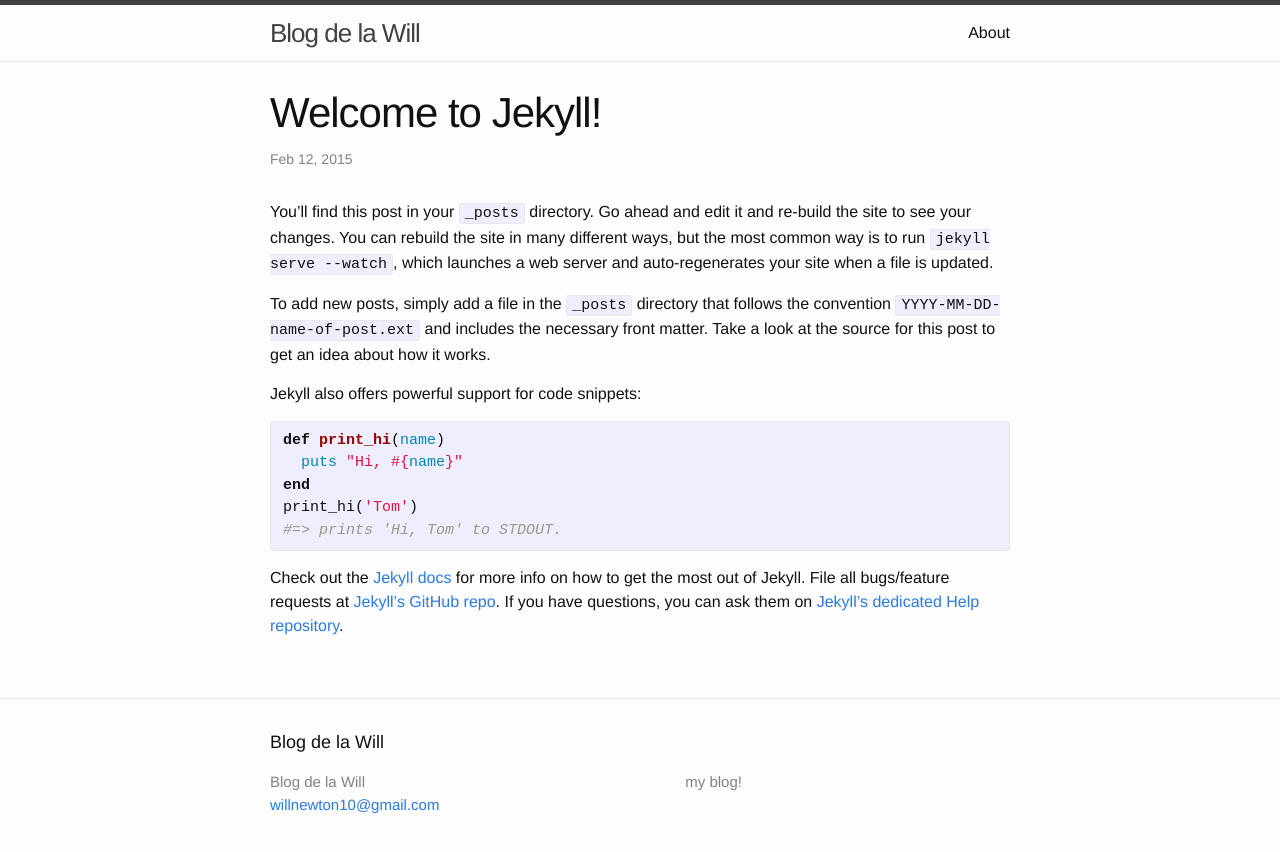
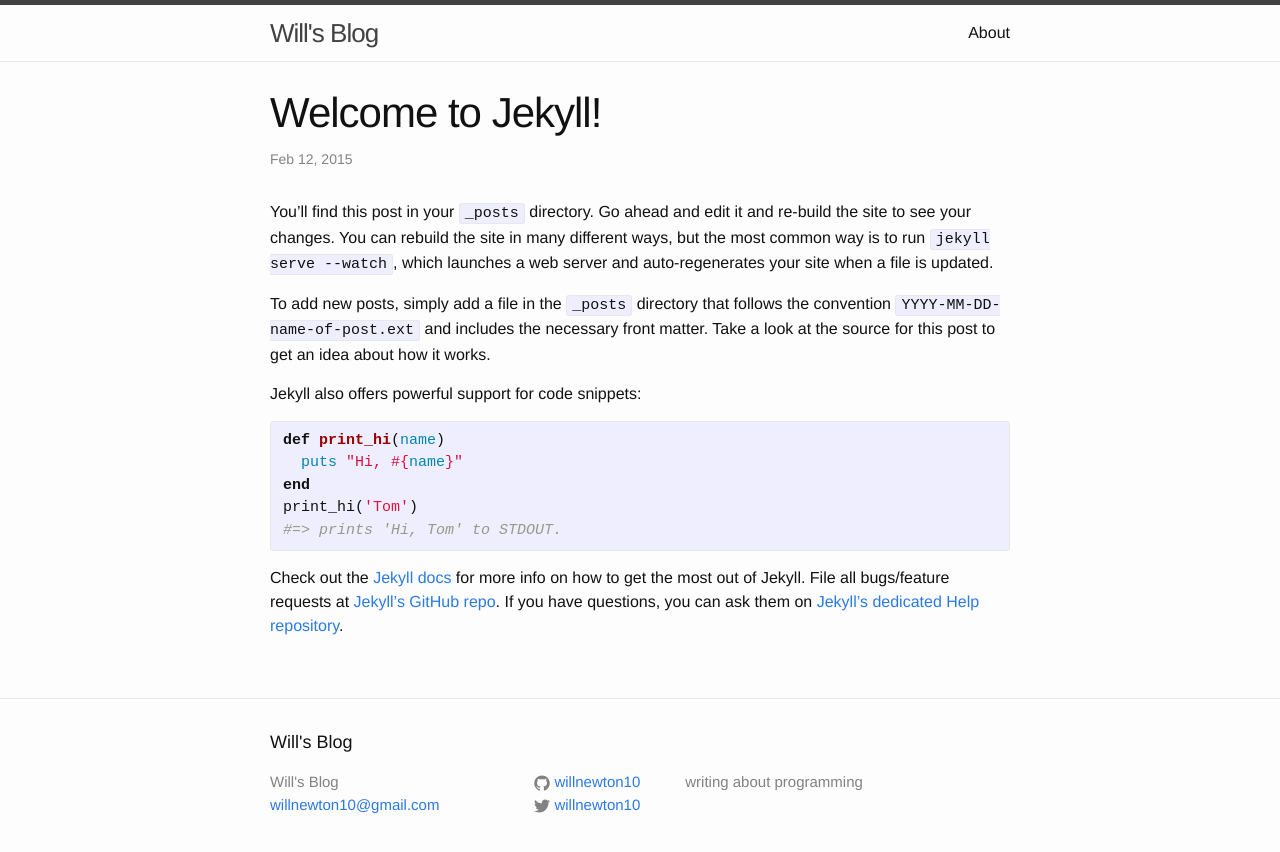
Before and after one commit to willnewton10/willnewton10.github.io, a Jekyll site: the page built from _posts/2015-02-12-welcome-to-jekyll.markdown, in a window 1280 px wide. Shown: the top 852 px of the page. Built offline with Jekyll 4.4.1, drawn with Linux system fonts in a browser that asks for light colours.

Commit message:
remade index.html using scaffolding, changed config file

```diff
--- a/_config.yml
+++ b/_config.yml
@@ -1,15 +1,12 @@
-# Site settings
 
-
-name: Will Newton
-description: my blog!
+title: Will's Blog
 email: willnewton10@gmail.com
-title: Blog de la Will
-
-#baseurl: "" # the subpath of your site, e.g. /blog/
+description: > # this means to ignore newlines until "baseurl:"
+  writing about programming
+baseurl: "" # the subpath of your site, e.g. /blog/
 #url: "http://yourdomain.com" # the base hostname & protocol for your site
-#twitter_username: jekyllrb
-#github_username:  jekyll
+twitter_username: willnewton10
+github_username:  willnewton10
 
 # Build settings
-#markdown: kramdown
+markdown: kramdown
--- a/_posts/2015-02-12-welcome-to-jekyll.markdown
+++ b/_posts/2015-02-12-welcome-to-jekyll.markdown
@@ -1,7 +1,7 @@
 ---
 layout: post
 title:  "Welcome to Jekyll!"
-date:   2015-02-12 12:56:46
+date:   2015-02-12 14:59:44
 categories: jekyll update
 ---
 You’ll find this post in your `_posts` directory. Go ahead and edit it and re-build the site to see your changes. You can rebuild the site in many different ways, but the most common way is to run `jekyll serve --watch`, which launches a web server and auto-regenerates your site when a file is updated.
```
Also changed, not shown: index.html (added, +23 -0 lines).
